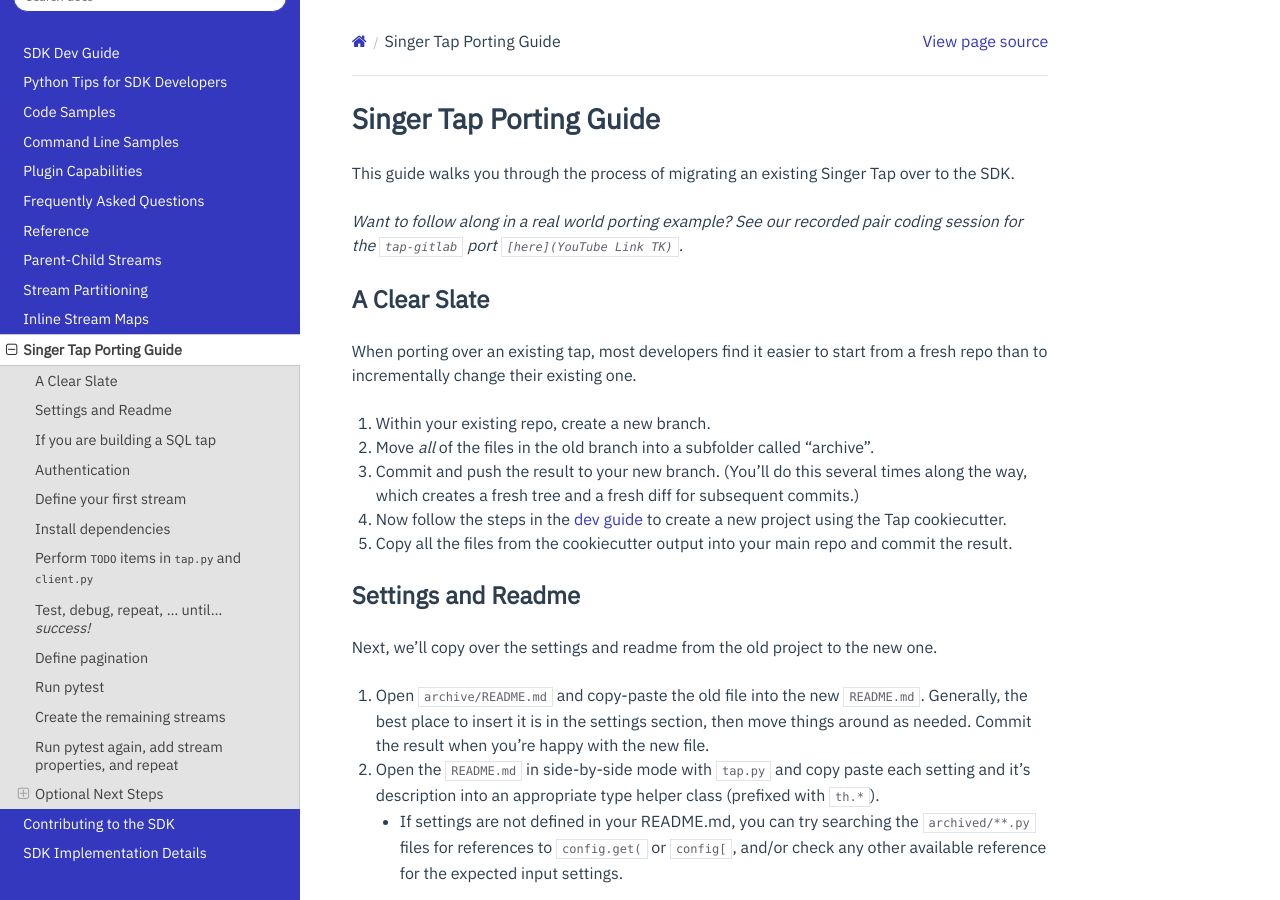
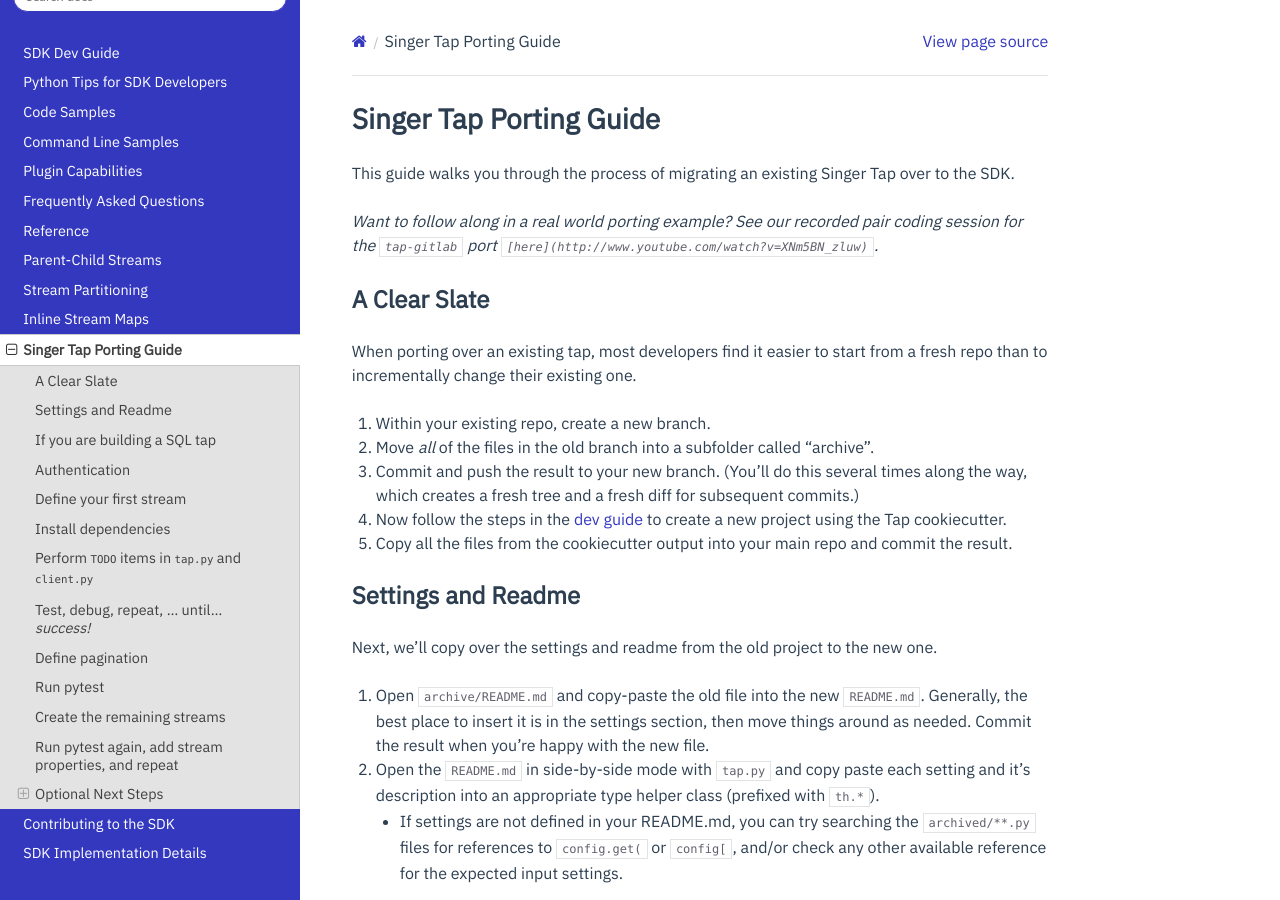
Before and after one commit to meltano/sdk, a Sphinx documentation site: the page built from docs/porting.md, in a window 1280 px wide and 900 px high. Built offline with Sphinx 7.4.7 and the Read the Docs theme 2.0.0, drawn with Linux system fonts in a browser that asks for light colours; some of the changed lines change nothing that is shown.

Commit message:
fix missing youtube link

```diff
--- a/docs/porting.md
+++ b/docs/porting.md
@@ -2,7 +2,7 @@
 
 This guide walks you through the process of migrating an existing Singer Tap over to the SDK.
 
-_Want to follow along in a real world porting example? See our recorded pair coding session for the `tap-gitlab` port `[here](YouTube Link TK)`._
+_Want to follow along in a real world porting example? See our recorded pair coding session for the `tap-gitlab` port `[here](http://www.youtube.com/watch?v=XNm5BN_zluw)`._
 
 ## A Clear Slate
 
```
